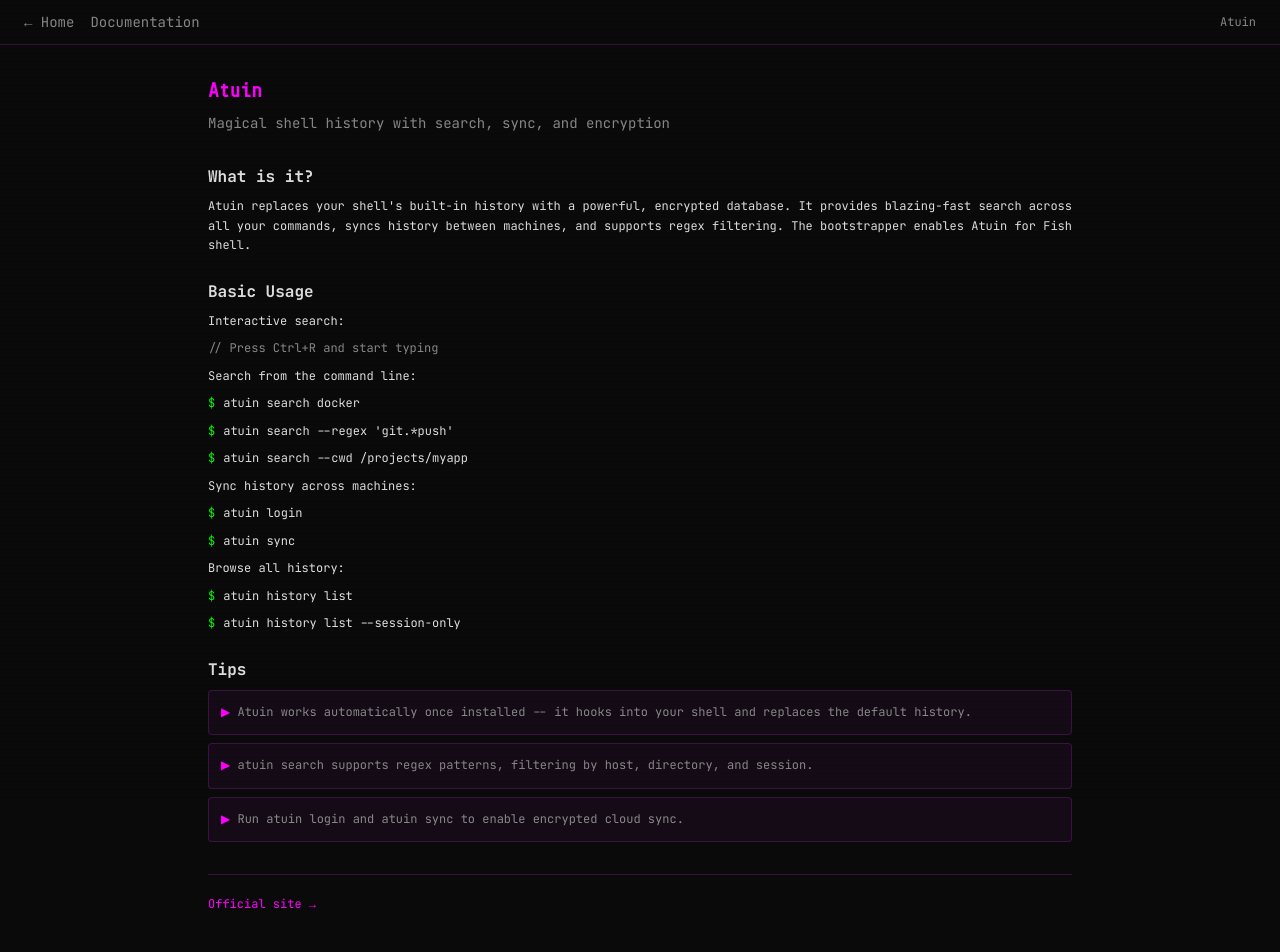
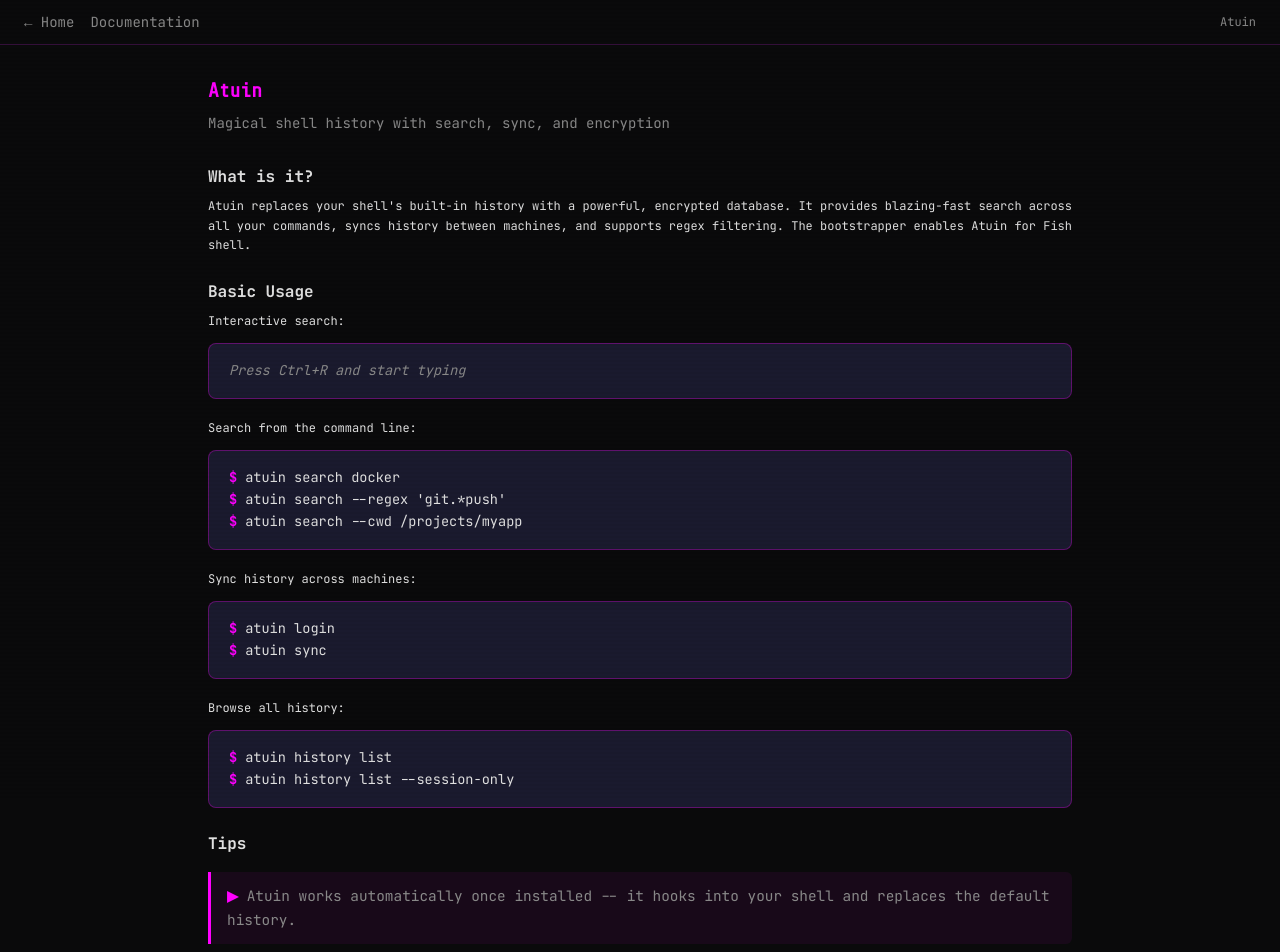
Before and after one commit to sagathelab/datakraften, a React (Vite) app in the folder site/: page /docs/atuin in a window 1280 px wide. Shown: the top 952 px of the page. Built offline with nearby package versions, Linux system fonts and the light colour scheme.

Commit message:
fix: restore original visual design — taglines, logo glow, code blocks, tip boxes

```diff
--- a/site/src/components/ToolGuide.tsx
+++ b/site/src/components/ToolGuide.tsx
@@ -1,3 +1,4 @@
+import { Fragment } from 'react'
 import Layout from './Layout'
 
 interface ToolSection {
@@ -12,6 +13,100 @@
   website: string
 }
 
+function renderInlineCode(text: string) {
+  const parts = text.split(/(`[^`]+`)/g)
+  return parts.map((part, i) => {
+    if (part.startsWith('`') && part.endsWith('`')) {
+      return <code key={i} className="inline-code">{part.slice(1, -1)}</code>
+    }
+    return <span key={i}>{part}</span>
+  })
+}
+
+function renderBody(body: string) {
+  const lines = body.split('\n')
+  const blocks: { type: 'code' | 'text' | 'tip'; lines: string[] }[] = []
+  let current: { type: 'code' | 'text' | 'tip'; lines: string[] } | null = null
+
+  const codePrefixes = ['$ ', '# ', '// ', '<!-- ', '> ']
+  const isCode = (l: string) => codePrefixes.some(p => l.startsWith(p))
+  const isTip = (l: string) => l.startsWith('TIP:')
+  const isEmpty = (l: string) => l.trim() === ''
+
+  for (const line of lines) {
+    if (isTip(line)) {
+      if (current && current.type !== 'tip') { blocks.push(current); current = null }
+      if (!current) current = { type: 'tip', lines: [] }
+      current.lines.push(line.slice(5).trim())
+    } else if (isCode(line)) {
+      if (current && current.type !== 'code') { blocks.push(current); current = null }
+      if (!current) current = { type: 'code', lines: [] }
+      current.lines.push(line)
+    } else {
+      if (current && current.type !== 'text') { blocks.push(current); current = null }
+      if (isEmpty(line)) {
+        if (current) { blocks.push(current); current = null }
+        continue
+      }
+      if (!current) current = { type: 'text', lines: [] }
+      current.lines.push(line)
+    }
+  }
+  if (current) blocks.push(current)
+
+  return blocks.map((block, bi) => {
+    if (block.type === 'code') {
+      return (
+        <div key={bi} className="code-block">
+          {block.lines.map((line, li) => {
+            if (line.startsWith('$ ')) {
+              return (
+                <div key={li}>
+                  <span className="code-prompt">$</span>
+                  <span className="ml-2">{renderInlineCode(line.slice(2))}</span>
+                </div>
+              )
+            }
+            if (line.startsWith('> ')) {
+              return (
+                <div key={li} className="code-output">{renderInlineCode(line.slice(2))}</div>
+              )
+            }
+            if (line.startsWith('// ') || line.startsWith('# ') || line.startsWith('<!-- ')) {
+              const comment = line.replace(/^\/\/ |^# |^<!-- /, '')
+              return (
+                <div key={li} className="code-comment">{renderInlineCode(comment)}</div>
+              )
+            }
+            return <div key={li}>{renderInlineCode(line)}</div>
+          })}
+        </div>
+      )
+    }
+
+    if (block.type === 'tip') {
+      return (
+        <div key={bi} className="tip-box">
+          <span className="text-magenta font-bold">&#9654;</span>
+          {' '}
+          {block.lines.map((l, li) => (
+            <Fragment key={li}>
+              {li > 0 && <br />}
+              {renderInlineCode(l)}
+            </Fragment>
+          ))}
+        </div>
+      )
+    }
+
+    return (
+      <p key={bi} className="text-xs text-text-primary leading-relaxed mb-3">
+        {renderInlineCode(block.lines.join(' '))}
+      </p>
+    )
+  })
+}
+
 export default function ToolGuide({ title, subtitle, sections, website }: ToolGuideProps) {
   return (
     <Layout variant="docs" title={title}>
@@ -24,41 +119,7 @@
             {section.title && (
               <h2 className="text-base font-bold text-text-primary mb-2">{section.title}</h2>
             )}
-            <div className="text-xs text-text-primary leading-relaxed space-y-2">
-              {section.body.split('\n').map((line, j) => {
-                if (line.startsWith('$ ')) {
-                  return (
-                    <div key={j} className="font-jetbrains">
-                      <span className="text-prompt">$</span>
-                      <span className="ml-2">{line.slice(2)}</span>
-                    </div>
-                  )
-                }
-                if (line.startsWith('# ')) {
-                  return (
-                    <div key={j} className="font-jetbrains text-comment">{line}</div>
-                  )
-                }
-                if (line.startsWith('// ') || line.startsWith('<!-- ')) {
-                  return (
-                    <div key={j} className="font-jetbrains text-comment">{line}</div>
-                  )
-                }
-                if (line.startsWith('> ')) {
-                  return (
-                    <div key={j} className="font-jetbrains text-output">{line.slice(2)}</div>
-                  )
-                }
-                if (line.startsWith('TIP:')) {
-                  return (
-                    <div key={j} className="bg-fuchsia-500/5 border border-fuchsia-500/20 rounded p-3 text-text-dim">
-                      <span className="text-magenta">&#9654;</span> {line.slice(5)}
-                    </div>
-                  )
-                }
-                return <p key={j}>{line}</p>
-              })}
-            </div>
+            {renderBody(section.body)}
           </div>
         ))}
 
--- a/site/src/index.css
+++ b/site/src/index.css
@@ -15,14 +15,35 @@
   --color-comment: #888;
   --color-output: #ff0;
 
-  --animate-logo-fade: logoFade 2s ease-out;
+  --animate-logo-glow: logoGlow 6s ease-out forwards;
+  --animate-tagline-glow: taglineGlow 3s ease-out forwards;
   --animate-blink: blink 1s step-end infinite;
   --animate-cursor-blink: blinkCaret 1s step-end infinite;
 }
 
-@keyframes logoFade {
-  0% { opacity: 0; transform: translateY(-20px); }
-  100% { opacity: 1; transform: translateY(0); }
+@keyframes logoGlow {
+  0% {
+    opacity: 1;
+    text-shadow:
+      0 0 10px #ff00ff,
+      0 0 30px rgba(255, 0, 255, 0.8),
+      0 0 60px rgba(255, 0, 255, 0.6),
+      0 0 120px rgba(255, 0, 255, 0.4),
+      0 0 200px rgba(255, 0, 255, 0.2);
+  }
+  100% {
+    opacity: 1;
+    text-shadow:
+      0 0 10px #ff00ff,
+      0 0 20px #b026ff,
+      0 0 40px #b026ff,
+      0 0 80px #b026ff;
+  }
+}
+
+@keyframes taglineGlow {
+  0% { opacity: 0; text-shadow: 0 0 20px #ff00ff; }
+  100% { opacity: 1; text-shadow: 0 0 10px #ff00ff; }
 }
 
 @keyframes blink {
@@ -53,3 +74,51 @@
 body {
   background-color: #0a0a0b;
 }
+
+.inline-code {
+  font-family: "JetBrains Mono", monospace;
+  font-size: 0.85rem;
+  background: #1a1a2e;
+  color: #ff00ff;
+  padding: 0.15rem 0.4rem;
+  border-radius: 4px;
+  border: 1px solid #ff00ff;
+}
+
+.code-block {
+  background: #1a1a2e;
+  border: 1px solid rgba(255, 0, 255, 0.3);
+  border-radius: 8px;
+  padding: 1rem 1.25rem;
+  overflow-x: auto;
+  margin: 0.75rem 0 1.25rem;
+  font-family: "JetBrains Mono", monospace;
+  font-size: 0.85rem;
+  color: var(--color-text-primary);
+  line-height: 1.6;
+}
+
+.code-prompt {
+  color: #ff00ff;
+  font-weight: 700;
+}
+
+.code-output {
+  color: #ff0;
+}
+
+.code-comment {
+  color: #888;
+  font-style: italic;
+}
+
+.tip-box {
+  background: rgba(255, 0, 255, 0.06);
+  border-left: 3px solid #ff00ff;
+  padding: 0.75rem 1rem;
+  margin: 1rem 0;
+  border-radius: 0 6px 6px 0;
+  font-size: 0.9rem;
+  color: #888;
+  line-height: 1.7;
+}
--- a/site/src/pages/Landing.tsx
+++ b/site/src/pages/Landing.tsx
@@ -6,7 +6,7 @@
   return (
     <Layout variant="landing">
       <section className="hero text-center pt-12 pb-8">
-        <pre className="font-share-tech text-magenta text-[10px] sm:text-xs leading-tight animate-logo-fade whitespace-pre">
+        <pre className="font-share-tech text-magenta text-[10px] sm:text-xs leading-tight animate-logo-glow whitespace-pre select-none">
 {`██████╗  █████╗ ████████╗ █████╗ ██╗  ██╗██████╗  █████╗ ███████╗████████╗███████╗███╗   ██╗
 ██╔══██╗██╔══██╗╚══██╔══╝██╔══██╗██║ ██╔╝██╔══██╗██╔══██╗██╔════╝╚══██╔══╝██╔════╝████╗  ██║
 ██║  ██║███████║   ██║   ███████║█████╔╝ ██████╔╝███████║█████╗     ██║   █████╗  ██╔██╗ ██║
@@ -14,8 +14,11 @@
 ██████╔╝██║  ██║   ██║   ██║  ██║██║  ██╗██║  ██║██║  ██║██║        ██║   ███████╗██║ ╚████║
 ╚═════╝ ╚═╝  ╚═╝   ╚═╝   ╚═╝  ╚═╝╚═╝  ╚═╝╚═╝  ╚═╝╚═╝  ╚═╝╚═╝        ╚═╝   ╚══════╝╚═╝  ╚═══╝`}
         </pre>
-        <p className="font-share-tech text-text-dim text-sm mt-4">
-          The WSL-first developer workstation platform
+        <p className="font-share-tech text-text-dim uppercase tracking-[0.1em] text-sm sm:text-base mt-4">
+          Bootstrap modern developer environments
+        </p>
+        <p className="font-share-tech text-magenta uppercase tracking-[0.15em] text-xs sm:text-sm mt-1 animate-tagline-glow">
+          for AI-powered development
         </p>
       </section>
 
@@ -30,22 +33,22 @@
           <FeatureCard
             title="~ Runtimes"
             desc="Node.js (fnm), Python (uv), .NET SDK -- install and manage with a single command"
-            to="/docs/#runtimes"
+            to="/docs/"
           />
           <FeatureCard
-            title="~ Shell &amp; CLI"
+            title="~ Shell & CLI"
             desc="Fish shell, Starship prompt, Atuin history, fzf, broot, fd, btm -- power-user defaults"
-            to="/docs/#shell-cli"
+            to="/docs/"
           />
           <FeatureCard
-            title="~ Cloud &amp; Dev"
+            title="~ Cloud & Dev"
             desc="GitHub CLI, Azure CLI, Docker, Homebrew -- everything for cloud-native development"
-            to="/docs/#cloud-dev"
+            to="/docs/"
           />
           <FeatureCard
-            title="~ Editors &amp; Tools"
+            title="~ Editors & Tools"
             desc="VS Code, Zed, Cursor, Codex CLI, OpenCode, PowerShell -- AI-powered development"
-            to="/docs/#editors-tools"
+            to="/docs/"
           />
         </div>
       </section>
```
